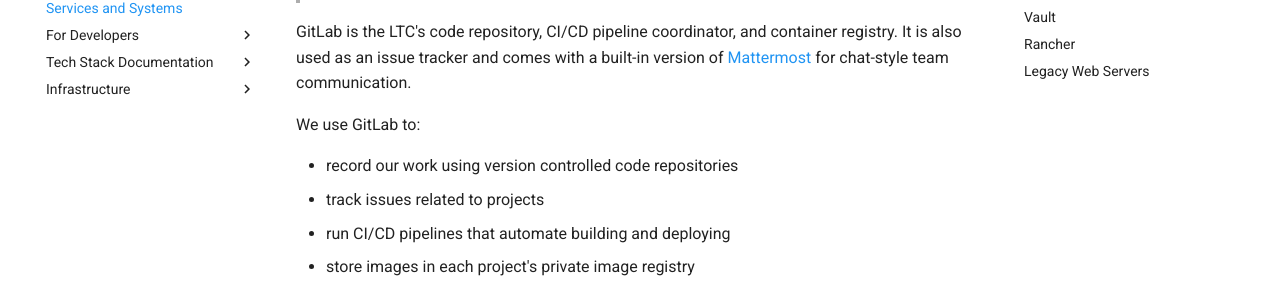
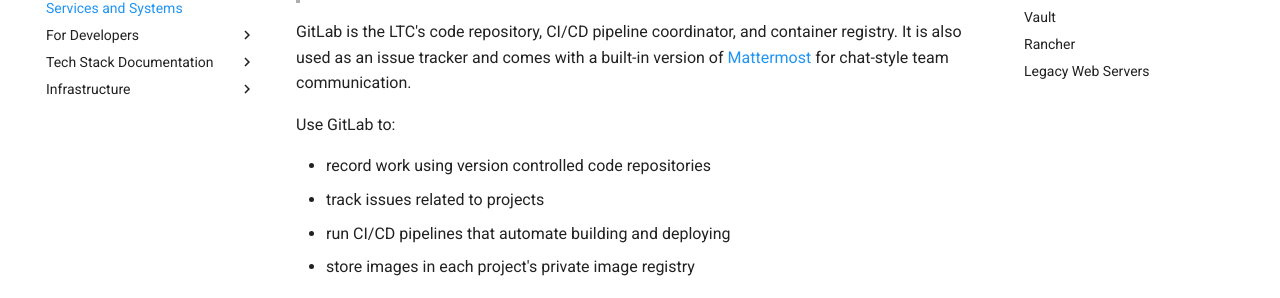
Before and after one commit to bcit-ltc/infrastructure-documentation, an MkDocs documentation site: the page built from docs/services-systems.md, in a window 1280 px wide and 900 px high, scrolled down 426 px. Shown: the part 145-443 px from the top of the window. Built offline with MkDocs 1.6.1 and Material for MkDocs 9.7.7, drawn with Linux system fonts in a browser that asks for light colours.

Commit message:
fix: re-push tweaks

```diff
--- a/docs/services-systems.md
+++ b/docs/services-systems.md
@@ -12,9 +12,9 @@
 
 GitLab is the LTC's code repository, CI/CD pipeline coordinator, and container registry. It is also used as an issue tracker and comes with a built-in version of [Mattermost](https://mattermost.com/) for chat-style team communication.
 
-We use GitLab to:
+Use GitLab to:
 
-* record our work using version controlled code repositories
+* record work using version controlled code repositories
 * track issues related to projects
 * run CI/CD pipelines that automate building and deploying
 * store images in each project's private image registry
```
